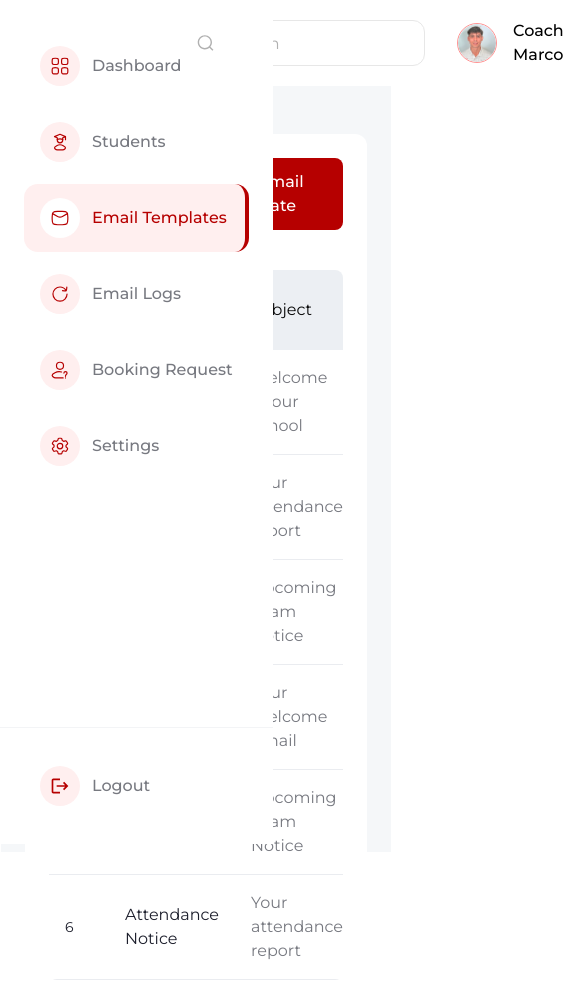
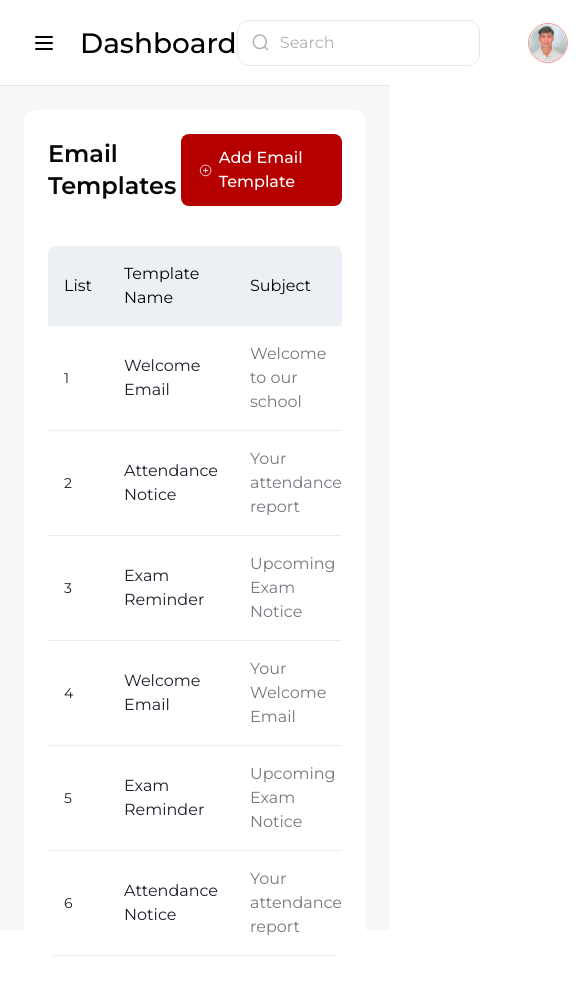
Before and after one commit to Shur0v/Calle-Fut, a Next.js app: page /dashboard/email-templates in a window 390 px wide. Shown: the top 994 px of the page, 583 px wide, since content can reach past the window. Built offline with nearby package versions, Linux system fonts and the light colour scheme; no server answers.

Commit message:
Dashboard responsive done

```diff
--- a/app/(dashboard)/dashboard/_components/dashboard-header.jsx
+++ b/app/(dashboard)/dashboard/_components/dashboard-header.jsx
@@ -4,6 +4,7 @@ import Image from 'next/image';
 import search from '@/public/dashboard/icon/search.svg';
 import avatar from '@/public/dashboard/icon/avatar.png';
 import { getUserData } from '@/app/api/settingApis';
+import Sidebar from './sidebar';
 
 export default function DashboardHeader() {
   const [searchQuery, setSearchQuery] = useState('');
@@ -11,6 +12,7 @@ export default function DashboardHeader() {
     name: 'Coach Marco',
     image: avatar.src
   });
+  const [isOpen, setIsOpen] = useState(false);
 
   const fetchAndUpdateUserData = async () => {
     try {
@@ -53,11 +55,47 @@ export default function DashboardHeader() {
     };
   }, []);
 
+  const toggleSidebar = () => {
+    setIsOpen(!isOpen);
+  };
+
   return (
-    <>
-      <div className="w-full h-[86px] px-6 py-5 bg-white justify-between items-center inline-flex">
-        <div className="text-black text-[28px] font-medium leading-7">Dashboard</div>
-        <div className="h-[46px] justify-between items-center flex">
+    <header className="fixed top-0 left-0 right-0 h-[86px] bg-white border-b border-[#E5E5E5] z-50">
+      <div className="flex items-center justify-between px-6 py-5 h-full">
+        <div className="flex items-center gap-4">
+          {/* Hamburger Menu Button - Only visible on medium screens and below */}
+          <button
+            onClick={toggleSidebar}
+            className="p-2 rounded-lg hover:bg-gray-100 md:hidden"
+          >
+            <svg
+              className="w-6 h-6"
+              fill="none"
+              stroke="currentColor"
+              viewBox="0 0 24 24"
+            >
+              {isOpen ? (
+                <path
+                  strokeLinecap="round"
+                  strokeLinejoin="round"
+                  strokeWidth={2}
+                  d="M6 18L18 6M6 6l12 12"
+                />
+              ) : (
+                <path
+                  strokeLinecap="round"
+                  strokeLinejoin="round"
+                  strokeWidth={2}
+                  d="M4 6h16M4 12h16M4 18h16"
+                />
+              )}
+            </svg>
+          </button>
+
+          <div className="text-black text-[28px] font-medium leading-7">Dashboard</div>
+        </div>
+
+        <div className="flex items-center gap-4">
           <div className="w-[301px] h-[46px] mr-8 pl-3.5 pr-5 py-[11px] bg-white rounded-xl border border-[#e7e7e7] justify-start items-center gap-2.5 flex">
             <div data-svg-wrapper className="relative">
               <Image src={search} alt="search" />
@@ -88,6 +126,9 @@ export default function DashboardHeader() {
           </div>
         </div>
       </div>
-    </>
+
+      {/* Pass isOpen state to Sidebar */}
+      <Sidebar isOpen={isOpen} setIsOpen={setIsOpen} />
+    </header>
   )
 }
--- a/app/(dashboard)/dashboard/_components/sidebar.jsx
+++ b/app/(dashboard)/dashboard/_components/sidebar.jsx
@@ -1,5 +1,5 @@
 'use client'
-import React from 'react'
+import React, { useState } from 'react'
 import Link from 'next/link'
 import Image from 'next/image';
 import { usePathname, useRouter } from 'next/navigation';
@@ -12,7 +12,7 @@ import icon5 from '@/public/dashboard/icon/icon5.svg';
 import icon6 from '@/public/dashboard/icon/icon6.svg';
 import logoutIcon from '@/public/dashboard/icon/logout.svg';
 
-export default function Sidebar() {
+export default function Sidebar({ isOpen, setIsOpen }) {
   const pathname = usePathname();
   const router = useRouter();
 
@@ -33,7 +33,18 @@ export default function Sidebar() {
   };
 
   return (
-    <div className="fixed left-0 h-full bg-white flex flex-col justify-between">
+    <>
+      {/* Overlay with blur effect - Only visible when sidebar is open */}
+      {isOpen && (
+        <div
+          className="fixed inset-0 backdrop-blur-sm bg-black/20 z-40 md:hidden transition-all"
+          onClick={() => setIsOpen(false)}
+        />
+      )}
+
+      {/* Sidebar */}
+      <div className={`fixed left-0 top-[86px] h-[calc(100vh-86px)] w-[280px] bg-white flex flex-col justify-between z-50 transition-transform duration-300 ease-in-out
+        ${isOpen ? 'translate-x-0' : '-translate-x-full'} md:translate-x-0`}>
         <ul className='p-6'>
             <li className={`rounded-[14px] transition-colors mt-2 ${
               pathname === '/dashboard'
@@ -212,6 +223,7 @@ export default function Sidebar() {
                 </div>
             </div>
         </div>
-    </div>
+      </div>
+    </>
   )
 }
--- a/app/(dashboard)/dashboard/email-templates/page.jsx
+++ b/app/(dashboard)/dashboard/email-templates/page.jsx
@@ -33,7 +33,7 @@ export default function Templates() {
 
   return (
     <>
-      <div className="w-full h-[608px] flex-col justify-start items-start gap-6 inline-flex mt-6">
+      <div className="w-full h-[608px] flex-col justify-start items-start gap-6 inline-flex">
         <div className="w-full h-auto pl-6 pr-6 py-6 bg-white rounded-xl flex-col justify-start items-start gap-4 flex">
           {/* Header */}
           <div className="w-full flex justify-between items-center mb-6">
--- a/app/(dashboard)/dashboard/layout.jsx
+++ b/app/(dashboard)/dashboard/layout.jsx
@@ -2,18 +2,13 @@ import React from 'react'
 import Sidebar from './_components/sidebar'
 import DashboardHeader from './_components/dashboard-header'
 
-export default function Layout({children}) {
+export default function DashboardLayout({ children }) {
   return (
-    <div className='flex'>
-        <div className='w-3/12 bg-[#FFFFFF] border-r border-[#E5E5E5]'>
-            <Sidebar />
-        </div>
-        <div className='w-full'>
-            <DashboardHeader />
-            <div className='p-6 bg-[#F5F7F9] h-full'>
-            {children}
-            </div>
-        </div>
+    <div className="min-h-screen bg-[#F5F7F9]">
+      <DashboardHeader />
+      <main className="md:ml-[280px] mt-[86px] p-6">
+        {children}
+      </main>
     </div>
   )
 }
```
